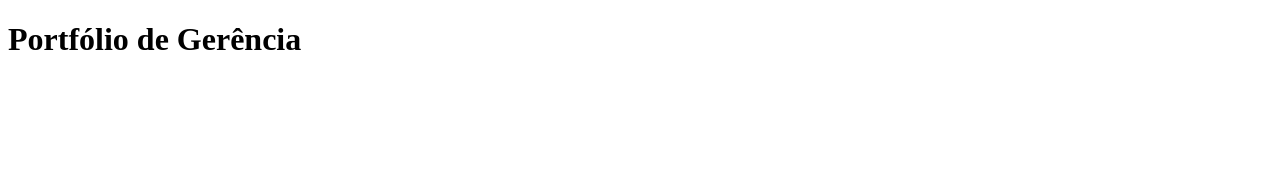
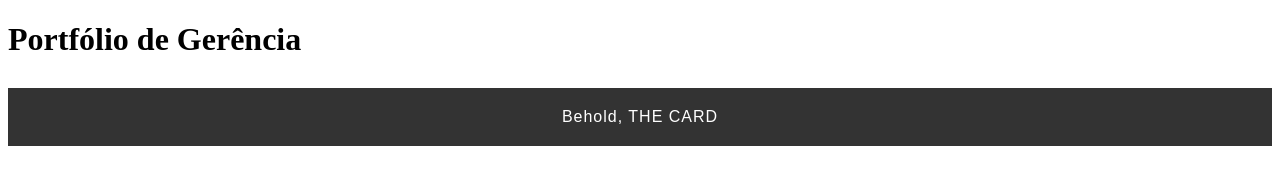
Before and after one commit to GsCorneto/Atv-PortGER, a plain HTML site: page index.html in a window 1280 px wide. Drawn offline with Linux system fonts and the light colour scheme.

Commit message:
ADD: footer
Adding a footer to the application and its styling.

```diff
--- a/index.html
+++ b/index.html
@@ -14,6 +14,6 @@
       <div class="card-content"></div>
     </div>
 </div>
-    <footer></footer>
+    <footer class="footer">Behold, THE CARD</footer>
 </body>
 </html>
--- a/styles.css
+++ b/styles.css
@@ -0,0 +1,10 @@
+.footer {
+    font-size: 1rem;
+    text-align: center;
+    background-color: #333;
+    color: #fff;
+    padding: 20px 0;
+    margin-top: 30px;
+    letter-spacing: 1px;
+    font-family: Arial, sans-serif;
+}
```
